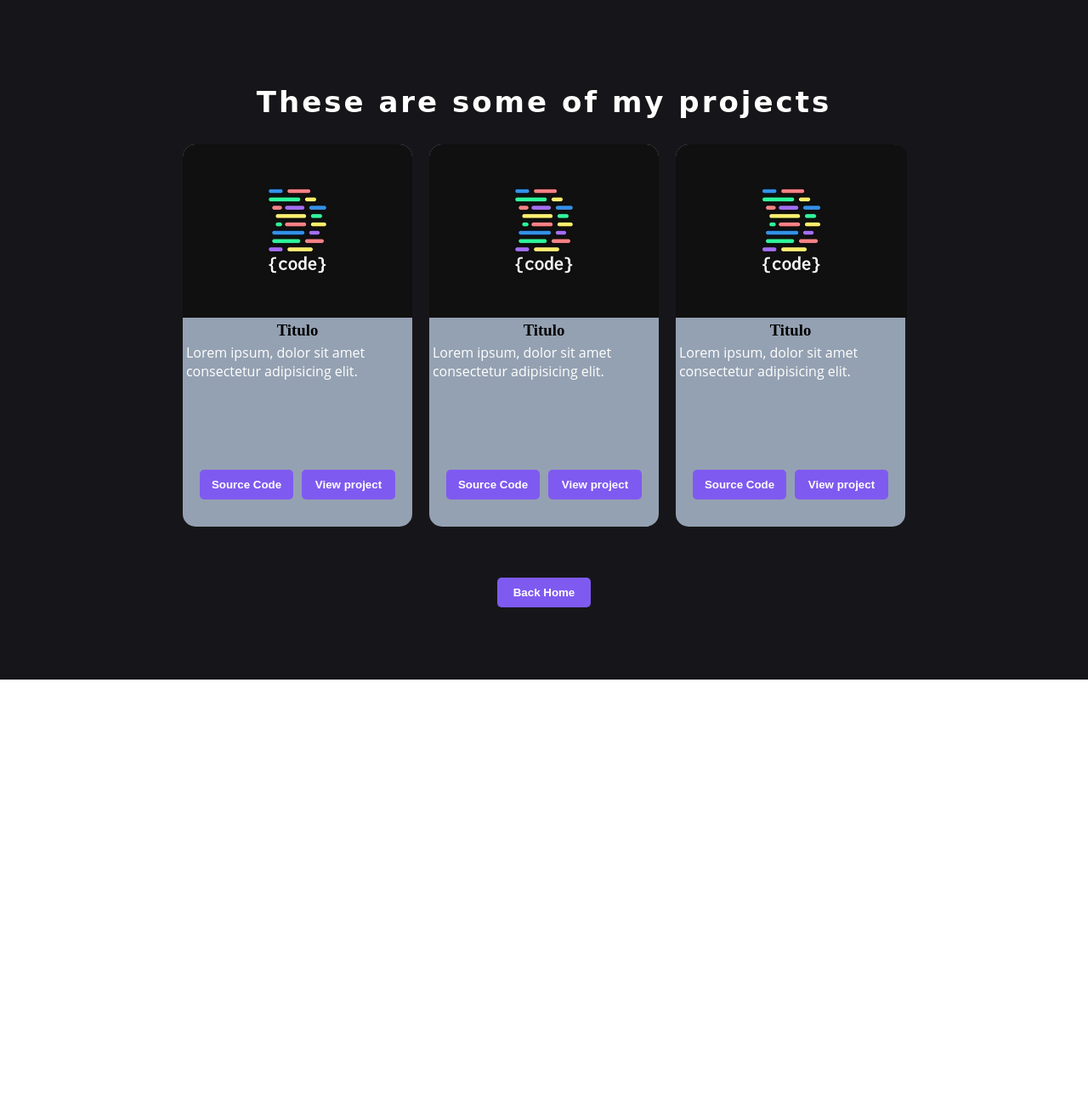
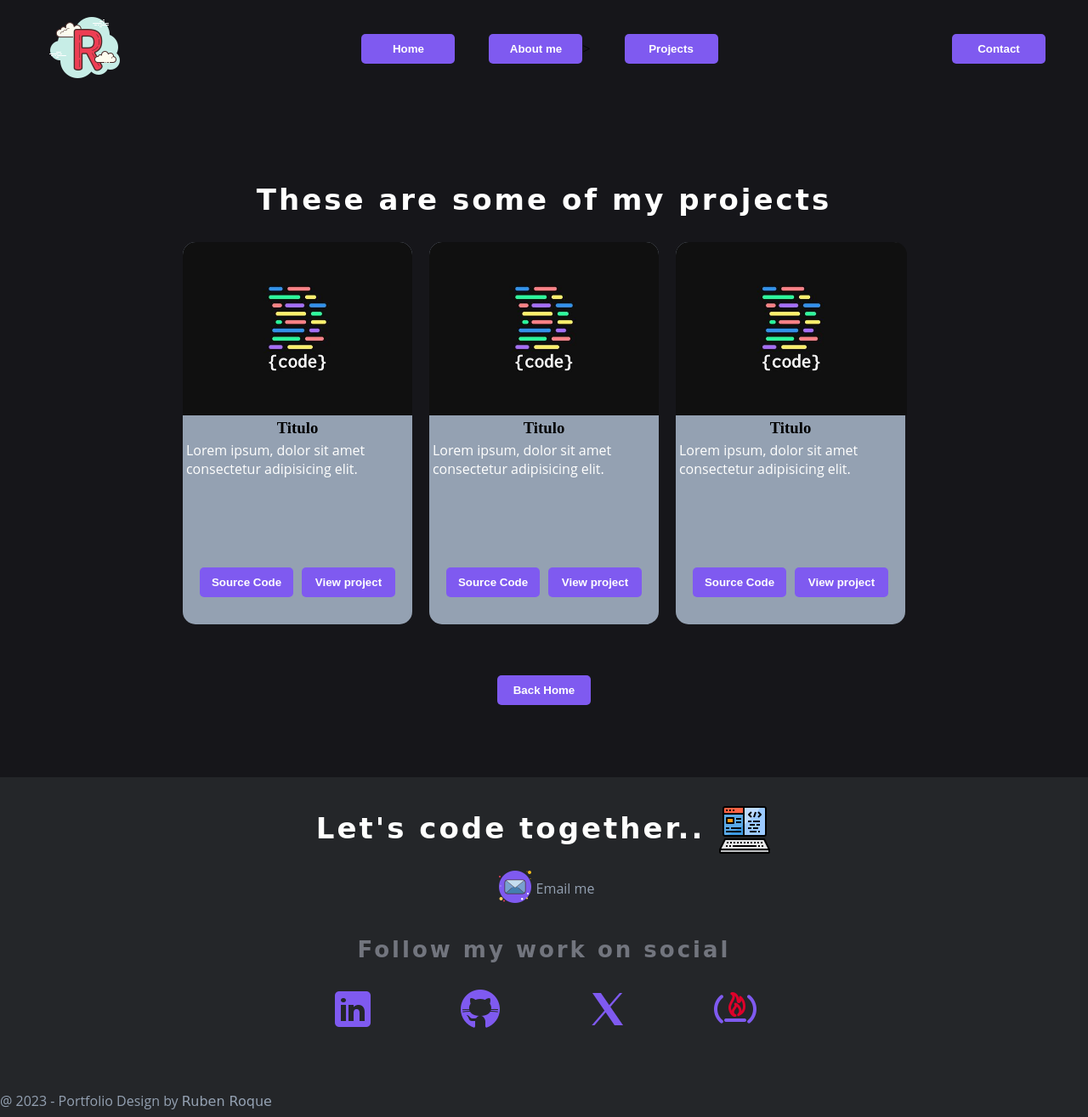
Before and after one commit to 0xRoque/PortolioEdit, a plain HTML site: page pages/projects.html in a window 1280 px wide. Shown: the whole page at 85% size. Before the commit the page ends 800 px from the top, so only its background shows below. Drawn offline with Linux system fonts and the light colour scheme.

Commit message:
Mutationes ad paginam operum

```diff
--- a/pages/projects.html
+++ b/pages/projects.html
@@ -7,6 +7,15 @@
     <title>Porfolio Projects</title>
 </head>
 <body>
+  <header>
+    <div class="logo"><img src="../img/icons8-r-100.png"></a></div>
+    <div class="container">
+      <div class="menu"><a href="../index.html#intro"><button>Home</button></a></div>
+      <div class="menu"><a href="../index.html#about-me"><button>About me</button></a>></div>
+      <div class="menu"><a href="../index.html#projects"><button>Projects</button></a></div>
+    </div>
+    <div class="contact"><a href="#contact-mail"><button>Contact</button></a></div>
+  </header>
     <!--Projetos-->
 
   <section id="projects">
@@ -45,5 +54,43 @@
   </div>
   </section>
   <!--End-->
+  <!--footer-->
+  <footer>
+    <h1>Let's code together.. <img src="../img/icons8-coding-64.png" alt="coding"></h1>
+    <div class="contact-mail" id="contact-mail">
+      <a href="mailto:ruben.roque01@gmail.com"><img src="../img/icons8-nova-mensagem-50.png"class="mailimg"></a>
+       <p>Email me</p>
+    </div>
+    <h2>Follow my work on social</h2>
+    <ul class="social-medias">
+      <li>
+        <a href="" class="social-media" target="_blank"><img src="../img/icons8-linkedin-50.png"></a>
+      </li>
+      <li>
+        <a
+          href="https://github.com/0xRoque"
+          class="social-media"
+          target="_blank"
+          ><img src="../img/icons8-github-50.png"></a>
+      </li>
+      <li>
+        <a
+          href="https://twitter.com/Rubenroque5"
+          class="social-media"
+          target="_blank"
+          ><img src="../img/icons8-twitter-50.png"></i
+        ></a>
+      </li>
+      <li>
+        <a
+          href="https://www.freecodecamp.org/0xSix"
+          class="social-media"
+          target="_blank"
+          ><img src="../img/icons8-freecodecamp-a-non-profit-organization-that-consists-of-an-interactive-learning-web-platform-50.png"></i
+        ></a>
+      </li>
+    </ul>
+    <p class="rights">@ 2023 - Portfolio Design by <span class="signature"> Ruben Roque</span></p>
+  </footer>
 </body>
 </html>
```
